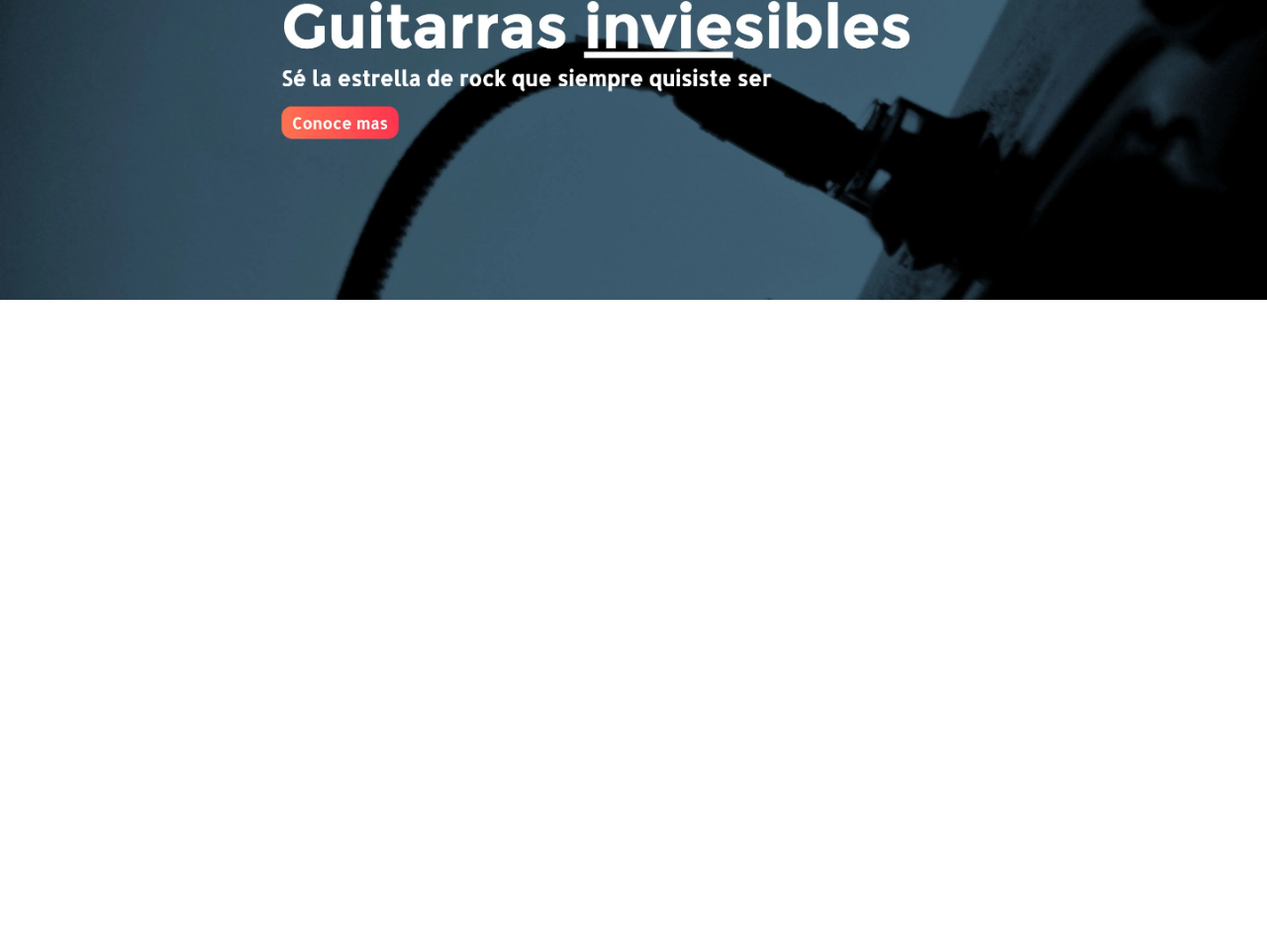
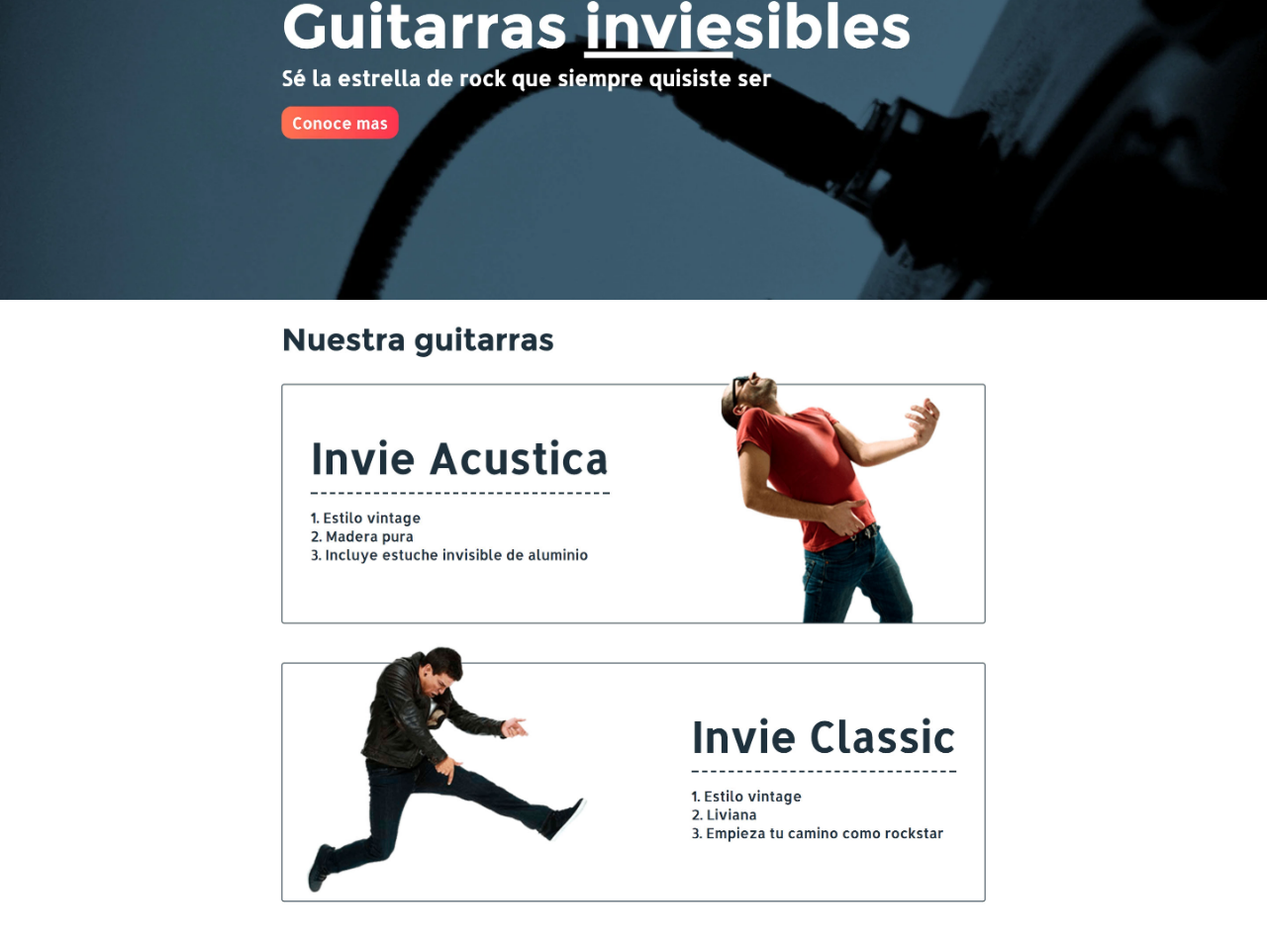
Before and after one commit to merka20/invie, a plain HTML site: page index.html in a window 1280 px wide. Shown: the part 172-1129 px from the top of the page at 99% size. Before the commit the page ends 800 px from the top, so only its background shows below. Drawn offline with Linux system fonts and the light colour scheme.

Commit message:
version html2

```diff
--- a/index.html
+++ b/index.html
@@ -1,7 +1,7 @@
 <!DOCTYPE html>
 <html>
 <head>
-	<title>Invie</title>
+	<title>Invie 2</title>
 	<style type="text/css">
 		body{
 			margin: 0;
@@ -15,6 +15,8 @@
 <body>
 	<img src="header.jpg">
 	<img src="hero.webp">
+	<img src="acustica.jpg">
+	<img src="clasica.jpg">
 
 </body>
 </html>
```
Also changed, not shown: acustica.jpg (added), clasica.jpg (added).
